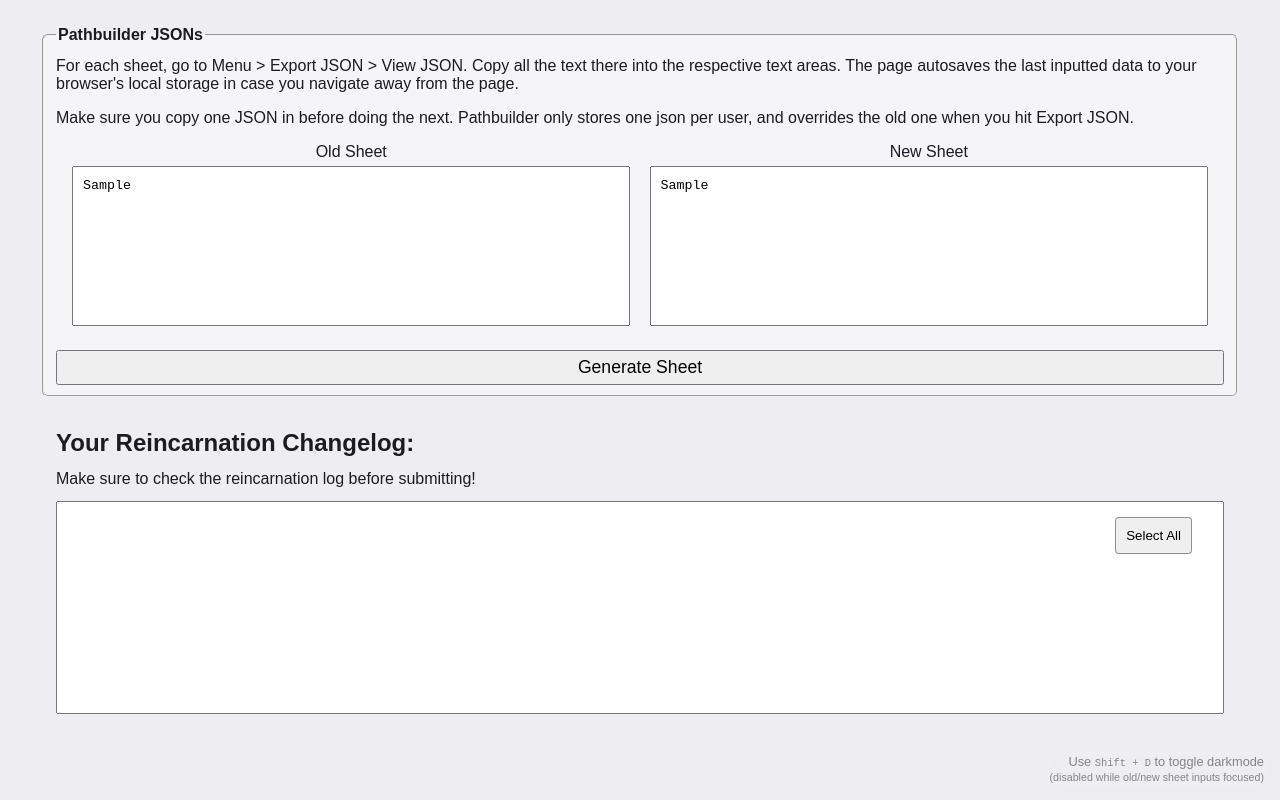
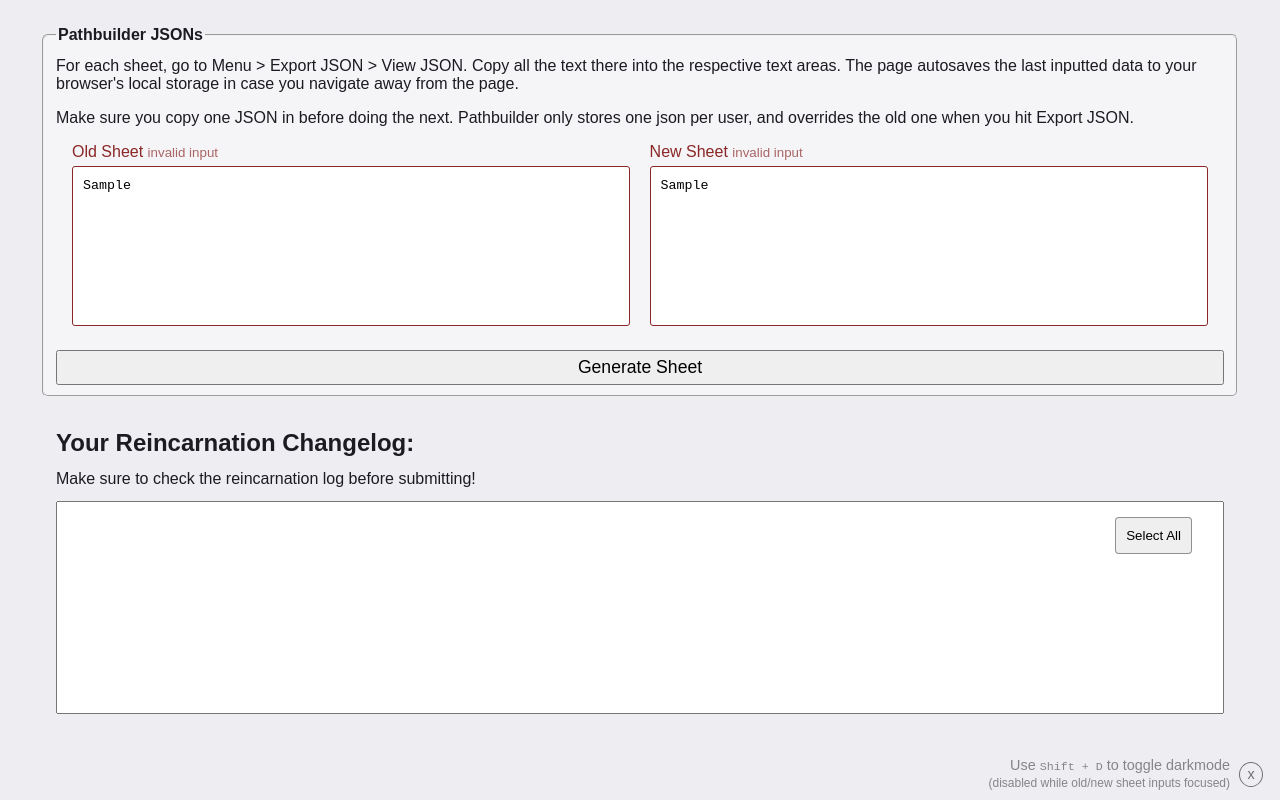
Before and after one commit to isabroch/reincarnation-changelog, a plain HTML site: page index.html in a window 1280 px wide. Both pictures are taken after typing "Sample", "Sample" into the empty fields and a click on the button "Generate Sheet". Drawn offline with Linux system fonts and the light colour scheme.

Commit message:
Better error handling, dismiss theme hint

```diff
--- a/index.html
+++ b/index.html
@@ -18,8 +18,8 @@
     <p>Make sure you copy one JSON in before doing the next. Pathbuilder only stores one json per user, and overrides the old one when you hit Export JSON.</p>
 
     <div class="inputs">
-      <label for="preSheet">Old Sheet <textarea required name="preSheet" id="preSheet" rows="8"></textarea></label>
-      <label for="postSheet">New Sheet <textarea required name="postSheet" id="postSheet" rows="8"></textarea></label>
+      <label for="preSheet"><span>Old Sheet <small></small></span> <textarea required name="preSheet" id="preSheet" rows="8"></textarea></label>
+      <label for="postSheet"><span>New Sheet <small></small></span> <textarea required name="postSheet" id="postSheet" rows="8"></textarea></label>
     </div>
 
     <button id="generate">Generate Sheet</button>
@@ -36,6 +36,9 @@
 </div>
 
 
-<div class="notice">Use <kbd>Shift + D</kbd> to toggle darkmode <br><small>(disabled while old/new sheet inputs focused)</small></div>
+<div class="notice">
+  <div class="toggle-hint">Use <kbd>Shift + D</kbd> to toggle darkmode <br><small>(disabled while old/new sheet inputs focused)</small></div>
+  <label class="hide-hint">x<input type="checkbox" name="hide-hint" id="hide-hint"></label>
+</div>
 </body>
 </html>
--- a/style.css
+++ b/style.css
@@ -59,11 +59,14 @@ fieldset {
   label {
     flex: 1;
     display: grid;
-    justify-items: center;
     min-width: min(40ch, 100%);
     gap: 0.3rem;
 
-    &:has(:user-invalid) {
+    small {
+      opacity: 0.7;
+    }
+
+    &:has(:user-invalid, .invalid) {
       --color: color-mix(in oklab, firebrick 75%, var(--text));
       color: var(--color);
 
@@ -174,15 +177,55 @@ fieldset {
 }
 
 .notice {
-  color: color-mix(in oklab, currentColor, transparent);
+  color: color-mix(in oklab, var(--text), transparent);
   position: fixed;
-  display: block;
+  display: flex;
+  justify-content: end;
+  align-items: center;
   text-align: right;
-  backdrop-filter: blur(10px);
-  padding: var(--gutter);
+  backdrop-filter: blur(2px);
+  background: color-mix(in oklab, var(--bg) 75%, transparent);
+  padding-inline: var(--gutter);
+  padding-block: calc(var(--gutter) / 2);
   bottom: 0;
-  right: 0;
-  font-size: 0.8em;
+  inset-inline: 0;
+  font-size: 0.9em;
+
+  &:has(:checked) {
+    display: none;
+  }
+
+  .hide-hint {
+    --size: 1rem;
+    margin-top: 0.2ch;
+    border-radius: 100%;
+    width: var(--size);
+    height: var(--size);
+    outline: 1px solid currentColor;
+    outline-offset: -0.4rem;
+    border: 0.6rem solid transparent;
+    color: color-mix(in oklab, var(--text) 60%, transparent);
+    position: relative;
+    display: flex;
+    place-content: center;
+    place-items: center;
+    user-select: none;
+    cursor: pointer;
+    padding-bottom: 1px;
+    inset-inline-start: 0.5ch;
+
+    &:hover {
+      background: color-mix(in oklab, var(--text) 10%, transparent);
+    }
+
+    input {
+      display: none;
+    }
+  }
+
+  @media screen and (max-width: 700px) {
+    display: none;
+  }
 }
 
 textarea {
--- a/userInterface.js
+++ b/userInterface.js
@@ -1,118 +1,154 @@
 import { compareBuilds, printChangelog } from "./compareSheets.js";
 
-(function handleForm () {
-  const outputEl = document.querySelector('#output');
+(function handleForm() {
+  const outputEl = document.querySelector("#output");
 
-  document.querySelector('#selectAll').addEventListener('click', () => {
+  document.querySelector("#selectAll").addEventListener("click", () => {
     outputEl.focus();
     outputEl.select();
-  })
+  });
 
-  function parseSheet(value) {
-    const isValid = value.match(/^{"success":true/gmi);
-
-    if (!isValid) throw new Error ("Must provide Pathbuilder JSON!")
-
+  function parseSheet({value, id}) {
+    try {
+      const isValid = value.match(/^{"success":true/gim);
+      if (!isValid) throw new Error("Must provide Pathbuilder JSON!");
       return JSON.parse(value);
+    } catch (error) {
+      throw new Error(`Issue parsing ${id}`)
+    }
   }
 
-  document.querySelector('#input').addEventListener('submit', (e) => {
+  document.querySelector("#input").addEventListener("submit", (e) => {
     e.preventDefault();
 
     try {
-    const preSheet = parseSheet(document.querySelector('#preSheet').value);
-    const postSheet = parseSheet(document.querySelector('#postSheet').value);
+      const preSheet = parseSheet(document.querySelector("#preSheet"));
+      const postSheet = parseSheet(document.querySelector("#postSheet"));
 
       const output = printChangelog(compareBuilds(preSheet, postSheet));
 
-    outputEl.classList.add('loading');
+      outputEl.classList.add("loading");
       outputEl.value = "Generating";
 
       for (let index = 1; index <= 3; index++) {
         setTimeout(() => {
-        outputEl.value = `Generating${'.'.repeat(index)}`
-      }, 100 * index)
+          outputEl.value = `Generating${".".repeat(index)}`;
+        }, 100 * index);
       }
 
       setTimeout(() => {
-      outputEl.classList.remove('loading');
+        outputEl.classList.remove("loading");
         outputEl.value = output;
       }, 500);
     } catch (error) {
       console.error(error);
-    alert('Looks like there was an issue generating your changelog. Are you sure both fields have JSON from Pathbuilder?')
+      alert("Looks like there was an issue generating your changelog. Are you sure both fields have JSON from Pathbuilder?");
     }
-  })
+  });
 })();
 
-(function handleKeybind () {
-  document.documentElement.addEventListener('keypress', (e) => {
-    if (e.shiftKey && e.key.toUpperCase() === 'D') {
+(function handleKeybind() {
+  document.documentElement.addEventListener("keypress", (e) => {
+    if (e.shiftKey && e.key.toUpperCase() === "D") {
       if (e.target.id === "output") e.preventDefault();
 
       if (e.target.id === "postSheet" || e.target.id === "preSheet") return;
 
       manageMode.toggle(e);
     }
-  })
+  });
 })();
 
-(function autoSaveContent () {
+(function autoSaveContent() {
   // saves data
-  const save = (key, value) => {
-    localStorage.setItem(key, value)
+  const labelInput = (value, target) => {
+    let text;
+    try {
+      const hasData = value.match(/"build":{"name":"(.*?)","class":"(.*?)".*?"level":(\d+)/i);
+
+      if (hasData) {
+        JSON.parse(value);
+        const [match, charName, charClass, charLevel] = hasData;
+        text = `${charName}, ${charClass} ${charLevel}`;
+      } else if (value === "") {
+        text = "";
+      } else {
+        throw new Error("Invalid input");
+      }
+    } catch (error) {
+      console.error(error, "on " + target.id)
+      text = "<span class='invalid'></span>invalid input"
+    }
+
+    target.parentElement.querySelector("span small").innerHTML = text;
+  }
+
+  const save = (target) => {
+    const { id: key, value } = target;
+
+    labelInput(value, target);
+
+    localStorage.setItem(key, value);
   };
 
-  function load () {
-    const preSheet = localStorage.getItem('preSheet');
-    const postSheet = localStorage.getItem('postSheet');
-    if (preSheet) document.querySelector('#preSheet').value = preSheet;
-    if (postSheet) document.querySelector('#postSheet').value = postSheet;
+  function load() {
+    const preSheet = localStorage.getItem("preSheet");
+    const postSheet = localStorage.getItem("postSheet");
+    if (preSheet) {
+      let target = document.querySelector("#preSheet");
+      target.value = preSheet;
+      labelInput(preSheet, target);
+    }
+    if (postSheet) {
+      let target = document.querySelector("#postSheet");
+      target.value = postSheet
+      labelInput(postSheet, target);
+    }
   }
 
   load();
 
   // auto save debounce
-  let timers = {pre: null, post: null};
+  let timers = { pre: null, post: null };
 
-  [...document.querySelectorAll('.inputs textarea')].forEach( el => el.addEventListener('input', (e) => {
+  [...document.querySelectorAll(".inputs textarea")].forEach((el) =>
+    el.addEventListener("input", (e) => {
       let key = e.target.id;
 
       clearTimeout(timers[key]);
 
       timers[key] = setTimeout(() => {
-        save(e.target.id, e.target.value);
-        console.log(`Saved ${e.target.value} at ${e.target.id}`);
+        save(e.target);
+        // console.log(`Saved ${e.target.value} at ${e.target.id}`);
       }, 400);
-  }));
-
+    })
+  );
 })();
 
-const manageMode = ( () => {
+const manageMode = (() => {
   const target = document.documentElement;
 
   (function load() {
-    const mode = localStorage.getItem('theme');
+    const mode = localStorage.getItem("theme");
     if (mode) target.classList.add(mode);
   })();
 
   const save = (mode) => {
-    localStorage.setItem('theme', mode);
-  }
+    localStorage.setItem("theme", mode);
+  };
 
   const toggle = (e) => {
-    const shouldBeLight = window.matchMedia('(prefers-color-scheme: dark)') && !target.classList.contains('light');
+    const shouldBeLight = window.matchMedia("(prefers-color-scheme: dark)") && !target.classList.contains("light");
 
-    target.classList.toggle('light', shouldBeLight);
-    target.classList.toggle('dark', !shouldBeLight);
+    target.classList.toggle("light", shouldBeLight);
+    target.classList.toggle("dark", !shouldBeLight);
 
-    save(shouldBeLight ? 'light' : 'dark');
-  }
+    save(shouldBeLight ? "light" : "dark");
+  };
 
-  return {toggle}
+  return { toggle };
 })();
 
-const handleUI = () => {
-};
+const handleUI = () => {};
 
-export { handleUI }
+export { handleUI };
```
Lines whose indentation alone changed are shown as unchanged.
